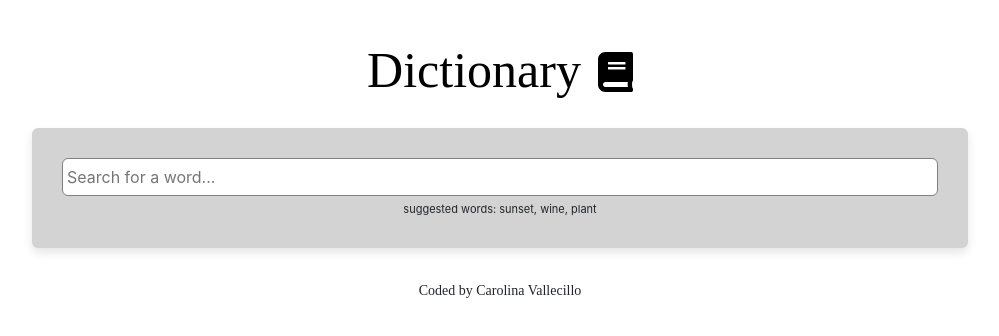
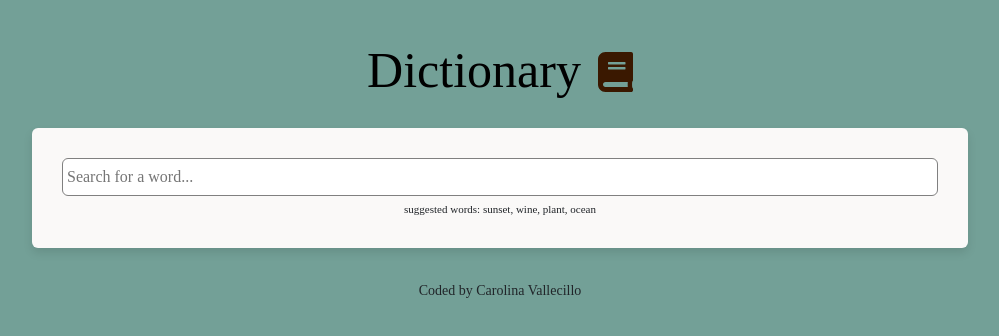
Before and after one commit to danuvia27/dictionary-project, a React (Create React App) app: page / in a window 1280 px wide. Shown: the top 336 px of the page, without its empty margins (140-1139 px from the left). Built offline with nearby package versions, Linux system fonts and the light colour scheme.

Commit message:
updated css

```diff
--- a/src/App.css
+++ b/src/App.css
@@ -1,5 +1,6 @@
 body {
   text-align: center;
+  background: #73a097;
 }
 
 .header h1 {
@@ -26,5 +27,5 @@ body {
 }
 .icon {
   font-size: 40px;
-  color: black;
+  color: #3a1800;
 }
--- a/src/Dictionary.css
+++ b/src/Dictionary.css
@@ -1,9 +1,10 @@
 .Dictionary section {
-  background: lightgray;
   padding: 30px;
+  background: #faf9f8;
   border-radius: 6px;
   box-shadow: 0 5px 10px rgb(0 0 0/ 10%);
   margin: 20px 0;
+  font-family: "Cinzel", serif;
 }
 
 .Dictionary input {
@@ -17,4 +18,5 @@
 .Dictionary .hint {
   font-size: 11px;
   margin-top: 5px;
+  font-family: "Cinzel", serif;
 }
--- a/src/Dictionary.js
+++ b/src/Dictionary.js
@@ -44,7 +44,7 @@ export default function Dictionary() {
             onChange={handleKeywordChange}
           />
         </form>
-        <div className="hint">suggested words: sunset, wine, plant</div>
+        <div className="hint">suggested words: sunset, wine, plant, ocean</div>
       </section>
       <Results results={results} />
       <Photos photos={photos} />
--- a/src/Meaning.css
+++ b/src/Meaning.css
@@ -2,10 +2,12 @@
   font-size: 24px;
   line-height: 1.5;
   font-weight: bold;
+  font-family: "Cinzel", serif;
 }
 
 .Meaning .example {
   font-size: 12px;
-  color: black;
+  opacity: 0.6;
   font-style: italic;
+  font-family: "Cinzel", serif;
 }
--- a/src/Phonetic.css
+++ b/src/Phonetic.css
@@ -11,6 +11,7 @@
   font-weight: bold;
   border-radius: 20px;
   transition: all 150ms ease-in-out;
+  font-family: "Cinzel", serif;
 }
 
 .Phonetic a:hover {
--- a/src/Results.css
+++ b/src/Results.css
@@ -2,4 +2,5 @@
   font-size: 36px;
   font-weight: bold;
   line-height: 1.5;
+  font-family: "Cinzel", serif;
 }
--- a/src/Synonyms.css
+++ b/src/Synonyms.css
@@ -4,8 +4,10 @@
   padding-right: 10px;
   line-height: 1;
   text-align: right;
+  font-family: "Cinzel", serif;
 }
 .Synonyms {
   margin: 15px 0 0;
   padding-right: 0px;
+  font-size: "Cinzel", serif;
 }
```
